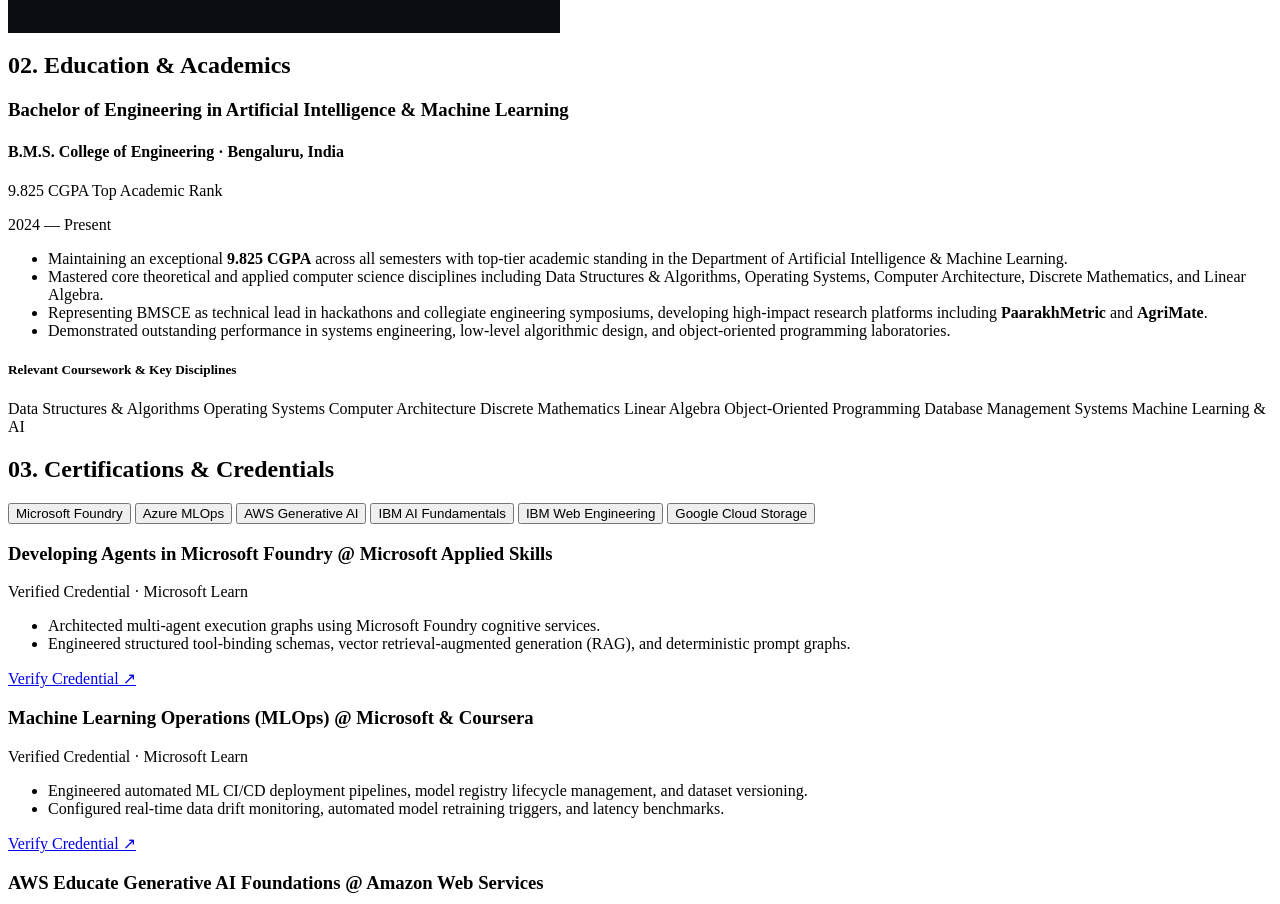
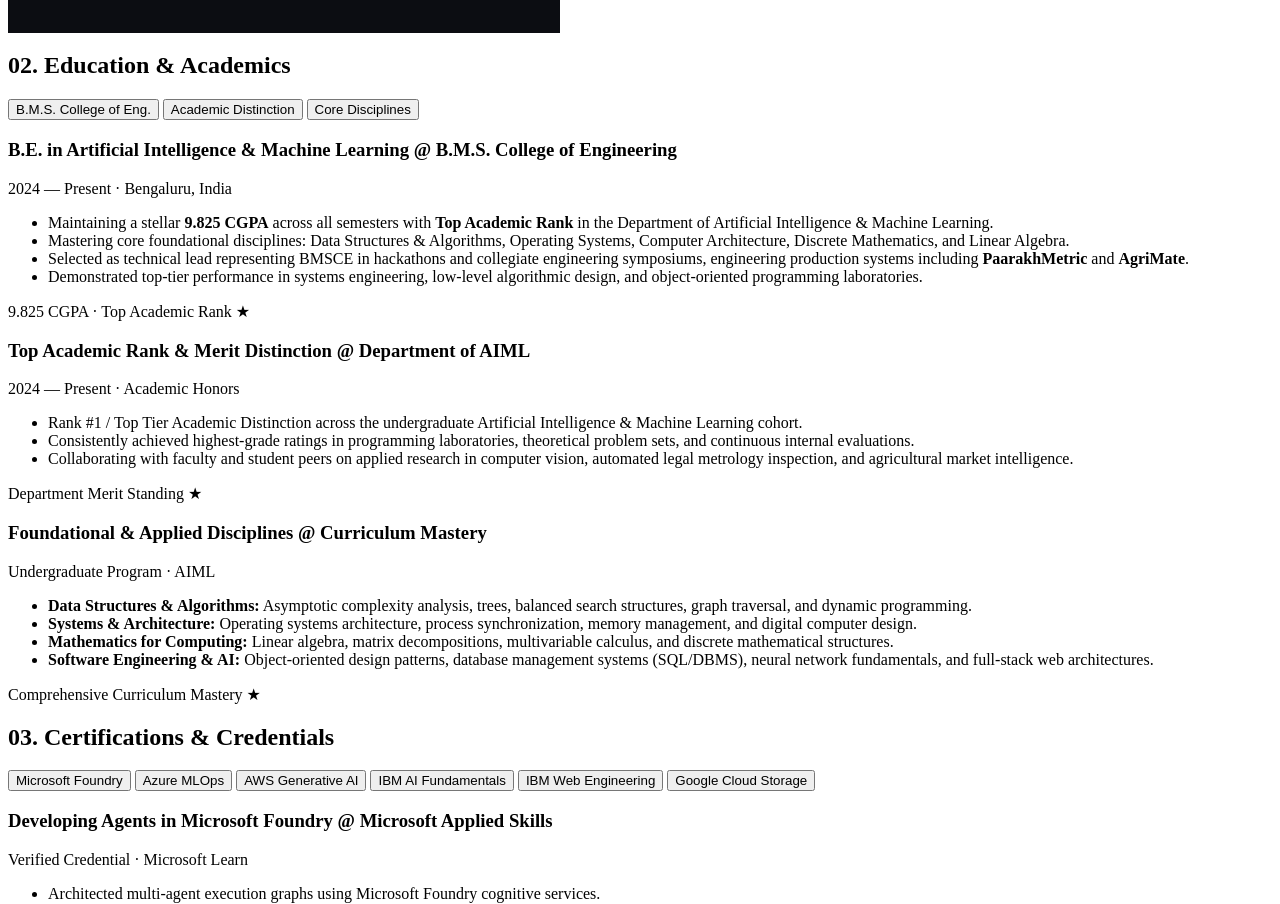
Before and after one commit to Shreyas-M007/personal-portfolio, a website: page assets/v4-container.html in a window 1280 px wide. Shown: the part 1432-2336 px from the top of the page. Drawn offline with Linux system fonts and the light colour scheme.

Commit message:
feat(academics): make education section use exact same tabbed layout, font and style as certifications

```diff
--- a/assets/v4-container.html
+++ b/assets/v4-container.html
@@ -118,39 +118,50 @@
     <!-- Education / Academics Section -->
     <section id="education" class="v4-section v4-reveal">
       <h2 class="v4-numbered-heading"><span class="num">02.</span> Education &amp; Academics</h2>
-      <div class="v4-education-card">
-        <div class="v4-edu-header">
-          <div>
-            <h3 class="v4-edu-degree">Bachelor of Engineering in Artificial Intelligence &amp; Machine Learning</h3>
-            <h4 class="v4-edu-college">B.M.S. College of Engineering <span class="v4-edu-location">· Bengaluru, India</span></h4>
+      <div class="v4-tabs-container">
+        <div class="v4-tab-list" role="tablist" aria-label="Academics">
+          <button class="v4-tab-btn active" data-tab="tab-bmsce">B.M.S. College of Eng.</button>
+          <button class="v4-tab-btn" data-tab="tab-honors">Academic Distinction</button>
+          <button class="v4-tab-btn" data-tab="tab-coursework">Core Disciplines</button>
+        </div>
+
+        <div class="v4-tab-panels">
+          <!-- Panel 1: BMSCE -->
+          <div id="tab-bmsce" class="v4-tab-panel active">
+            <h3 class="v4-tab-title">B.E. in Artificial Intelligence &amp; Machine Learning <span class="v4-tab-company">@ B.M.S. College of Engineering</span></h3>
+            <p class="v4-tab-range">2024 — Present · Bengaluru, India</p>
+            <ul class="v4-tab-details">
+              <li>Maintaining a stellar <strong>9.825 CGPA</strong> across all semesters with <strong>Top Academic Rank</strong> in the Department of Artificial Intelligence &amp; Machine Learning.</li>
+              <li>Mastering core foundational disciplines: Data Structures &amp; Algorithms, Operating Systems, Computer Architecture, Discrete Mathematics, and Linear Algebra.</li>
+              <li>Selected as technical lead representing BMSCE in hackathons and collegiate engineering symposiums, engineering production systems including <strong>PaarakhMetric</strong> and <strong>AgriMate</strong>.</li>
+              <li>Demonstrated top-tier performance in systems engineering, low-level algorithmic design, and object-oriented programming laboratories.</li>
+            </ul>
+            <span class="v4-verify-badge-link" style="display:inline-flex; align-items:center; gap:6px;">9.825 CGPA · Top Academic Rank ★</span>
           </div>
-          <div class="v4-edu-badge-box">
-            <span class="v4-edu-cgpa">9.825 CGPA</span>
-            <span class="v4-edu-rank">Top Academic Rank</span>
+
+          <!-- Panel 2: Honors -->
+          <div id="tab-honors" class="v4-tab-panel">
+            <h3 class="v4-tab-title">Top Academic Rank &amp; Merit Distinction <span class="v4-tab-company">@ Department of AIML</span></h3>
+            <p class="v4-tab-range">2024 — Present · Academic Honors</p>
+            <ul class="v4-tab-details">
+              <li>Rank #1 / Top Tier Academic Distinction across the undergraduate Artificial Intelligence &amp; Machine Learning cohort.</li>
+              <li>Consistently achieved highest-grade ratings in programming laboratories, theoretical problem sets, and continuous internal evaluations.</li>
+              <li>Collaborating with faculty and student peers on applied research in computer vision, automated legal metrology inspection, and agricultural market intelligence.</li>
+            </ul>
+            <span class="v4-verify-badge-link" style="display:inline-flex; align-items:center; gap:6px;">Department Merit Standing ★</span>
           </div>
-        </div>
-        <p class="v4-edu-range">2024 — Present</p>
 
-        <div class="v4-edu-body">
-          <ul class="v4-edu-list">
-            <li>Maintaining an exceptional <strong>9.825 CGPA</strong> across all semesters with top-tier academic standing in the Department of Artificial Intelligence &amp; Machine Learning.</li>
-            <li>Mastered core theoretical and applied computer science disciplines including Data Structures &amp; Algorithms, Operating Systems, Computer Architecture, Discrete Mathematics, and Linear Algebra.</li>
-            <li>Representing BMSCE as technical lead in hackathons and collegiate engineering symposiums, developing high-impact research platforms including <strong>PaarakhMetric</strong> and <strong>AgriMate</strong>.</li>
-            <li>Demonstrated outstanding performance in systems engineering, low-level algorithmic design, and object-oriented programming laboratories.</li>
-          </ul>
-
-          <div class="v4-edu-coursework">
-            <h5 class="v4-coursework-title">Relevant Coursework &amp; Key Disciplines</h5>
-            <div class="v4-coursework-tags">
-              <span>Data Structures &amp; Algorithms</span>
-              <span>Operating Systems</span>
-              <span>Computer Architecture</span>
-              <span>Discrete Mathematics</span>
-              <span>Linear Algebra</span>
-              <span>Object-Oriented Programming</span>
-              <span>Database Management Systems</span>
-              <span>Machine Learning &amp; AI</span>
-            </div>
+          <!-- Panel 3: Coursework -->
+          <div id="tab-coursework" class="v4-tab-panel">
+            <h3 class="v4-tab-title">Foundational &amp; Applied Disciplines <span class="v4-tab-company">@ Curriculum Mastery</span></h3>
+            <p class="v4-tab-range">Undergraduate Program · AIML</p>
+            <ul class="v4-tab-details">
+              <li><strong>Data Structures &amp; Algorithms:</strong> Asymptotic complexity analysis, trees, balanced search structures, graph traversal, and dynamic programming.</li>
+              <li><strong>Systems &amp; Architecture:</strong> Operating systems architecture, process synchronization, memory management, and digital computer design.</li>
+              <li><strong>Mathematics for Computing:</strong> Linear algebra, matrix decompositions, multivariable calculus, and discrete mathematical structures.</li>
+              <li><strong>Software Engineering &amp; AI:</strong> Object-oriented design patterns, database management systems (SQL/DBMS), neural network fundamentals, and full-stack web architectures.</li>
+            </ul>
+            <span class="v4-verify-badge-link" style="display:inline-flex; align-items:center; gap:6px;">Comprehensive Curriculum Mastery ★</span>
           </div>
         </div>
       </div>
```
Also changed, not shown: assets/v4-fallback.js (+8 -4 lines), index.html (+41 -30 lines).
